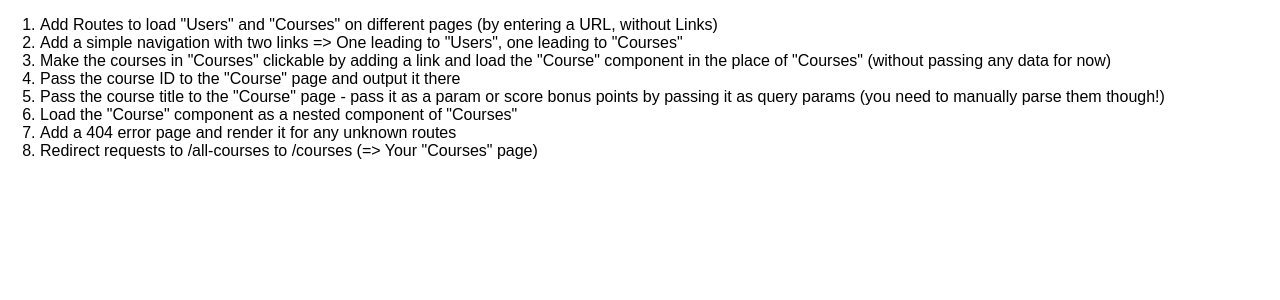
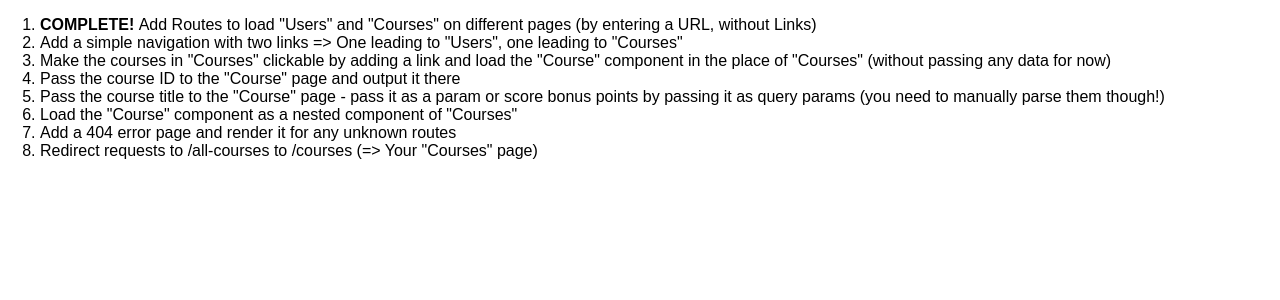
Before and after one commit to AndroidNinjaX/Udemy-React-Course-Section-11-Assignment_Routing, a React (Create React App) app: page / in a window 1280 px wide. Shown: the top 300 px of the page. Built offline with nearby package versions, Linux system fonts and the light colour scheme.

Commit message:
Complete first objective

```diff
--- a/src/App.js
+++ b/src/App.js
@@ -13,7 +13,7 @@ class App extends Component {
           <Route path="/courses" component={Courses} />
           <Route path="/users" component={Users} />
           <ol style={{textAlign: 'left'}}>
-            <li>Add Routes to load "Users" and "Courses" on different pages (by entering a URL, without Links)</li>
+            <li><b>COMPLETE! </b>Add Routes to load "Users" and "Courses" on different pages (by entering a URL, without Links)</li>
             <li>Add a simple navigation with two links => One leading to "Users", one leading to "Courses"</li>
             <li>Make the courses in "Courses" clickable by adding a link and load the "Course" component in the place of "Courses" (without passing any data for now)</li>
             <li>Pass the course ID to the "Course" page and output it there</li>
```
